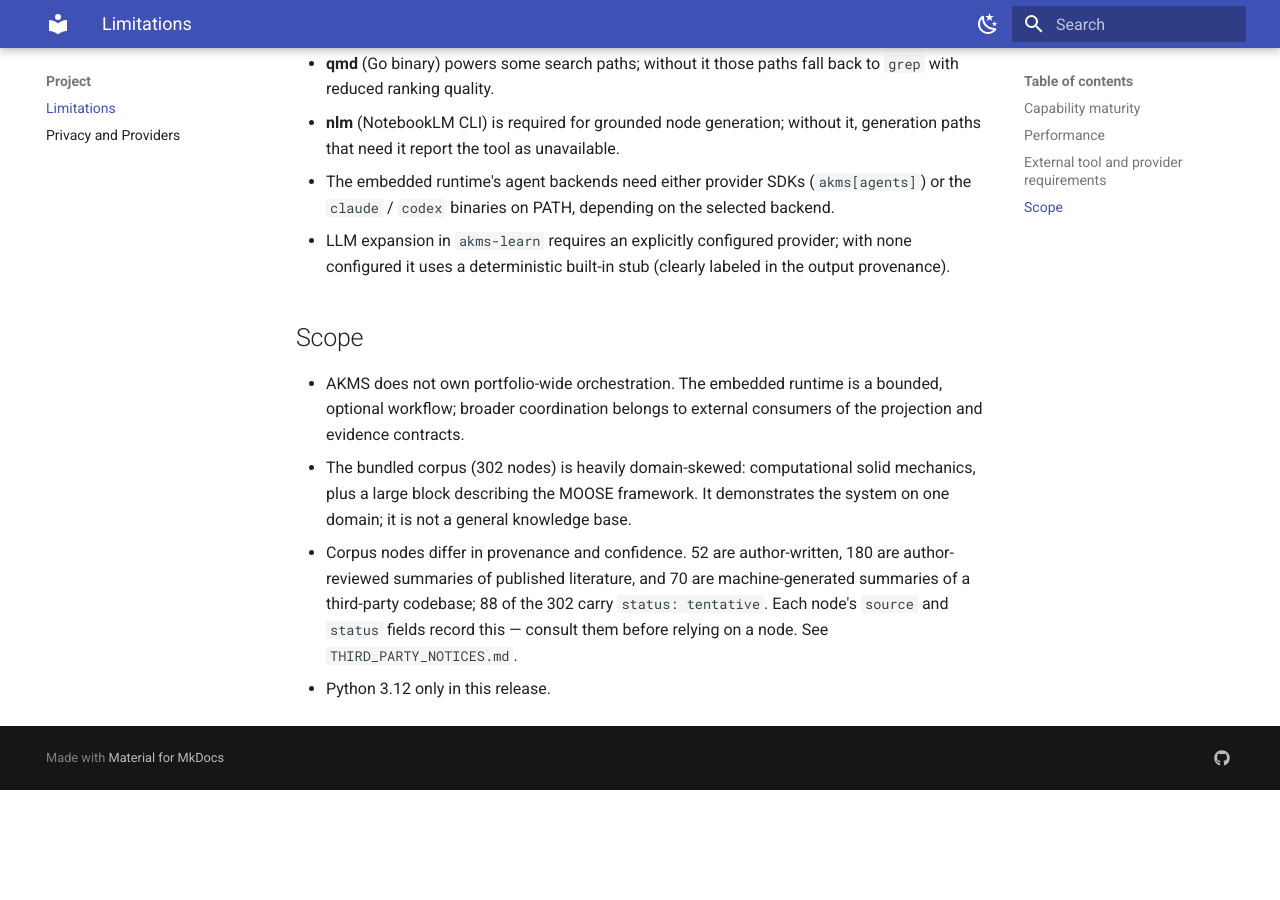
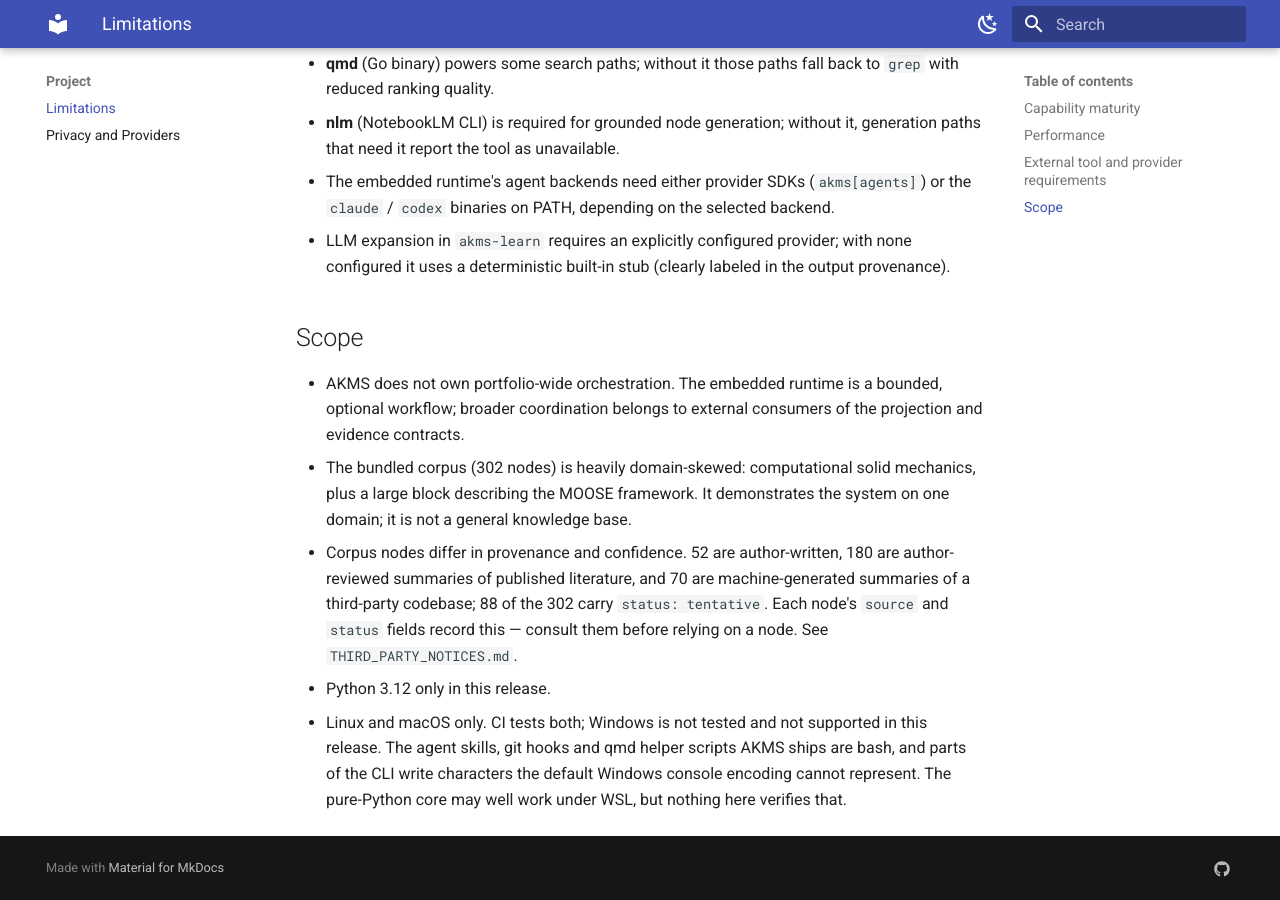
Before and after one commit to CEmM2/AKMS, an MkDocs documentation site: the page built from docs/limitations.md, in a window 1280 px wide and 900 px high, scrolled down 1418 px. Built offline with MkDocs 1.6.1 and Material for MkDocs 9.7.7, drawn with Linux system fonts in a browser that asks for light colours; before the commit the page ends 2208 px from its top, so only the background shows below that.

Commit message:
ci: test Linux and macOS only, and say so
The Windows job had never run — it gates on `quality`, red until two commits
ago — and its first run failed 23 tests while Linux and macOS failed one
apiece. The matrix was asserting support that nothing else in the repository
claimed: no README mention, no OS classifiers, no documentation.

The failures are mostly not portability bugs to fix but a platform the design
does not target. Ten come from a test helper that writes a POSIX shell script
as a fake executable; three invoke `bash -n` against the qmd helper scripts
AKMS ships; one asserts `pwd` output that Git Bash reports as `/c/Users/...`.
The skills, hooks and qmd scripts are bash by nature, so making those tests
pass would mean testing a Windows-only shim instead of what actually ships.

Two were genuine and are worth naming: several assertions hard-code `/` path
separators, and the CLI raises `UnicodeEncodeError` writing `→` to a cp1252
console. Both are real, and both are now documented rather than silently
carried as a green-looking matrix that never ran.

`docs/limitations.md` records the position: Linux and macOS tested, Windows
not supported this release, with the reasons. Restoring Windows later is then
a deliberate decision with known work attached, rather than an accidental
promise nobody had checked.

`.gitattributes` from the previous commit stays and matters independently: it
protects the byte-exact digest fixtures from CRLF corruption for anyone
developing on Windows, whether or not CI runs there.

Co-Authored-By: Claude Opus 5 (1M context) <noreply@anthropic.com>
Claude-Session: https://claude.ai/code/session_01TcdE6eeSDBh8xrgKCoGrkw

```diff
--- a/docs/limitations.md
+++ b/docs/limitations.md
@@ -66,3 +66,8 @@ we know about; absence from this list is not a guarantee.
   `status: tentative`. Each node's `source` and `status` fields record this —
   consult them before relying on a node. See `THIRD_PARTY_NOTICES.md`.
 - Python 3.12 only in this release.
+- Linux and macOS only. CI tests both; Windows is not tested and not
+  supported in this release. The agent skills, git hooks and qmd helper
+  scripts AKMS ships are bash, and parts of the CLI write characters the
+  default Windows console encoding cannot represent. The pure-Python core may
+  well work under WSL, but nothing here verifies that.
```
Also changed, not shown: 1 other file.
